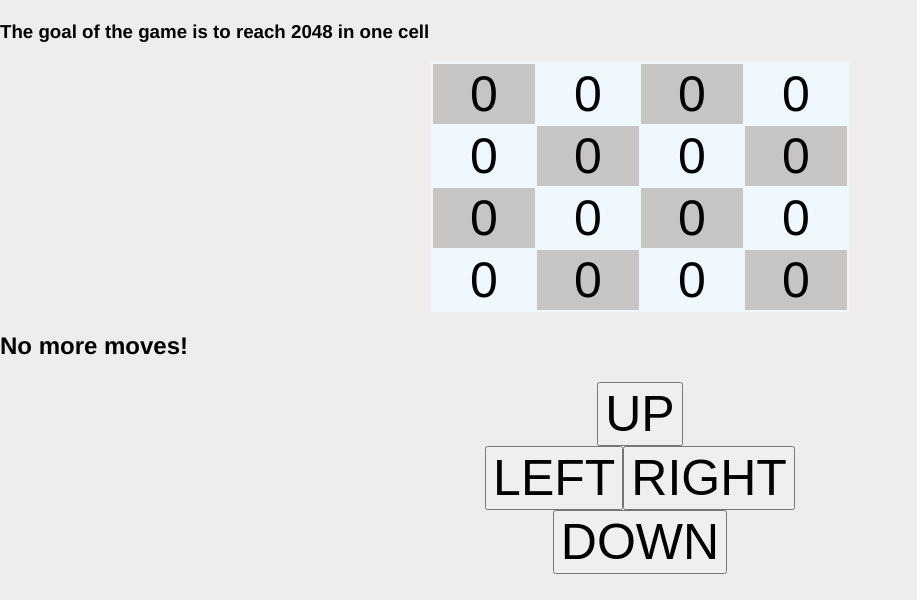
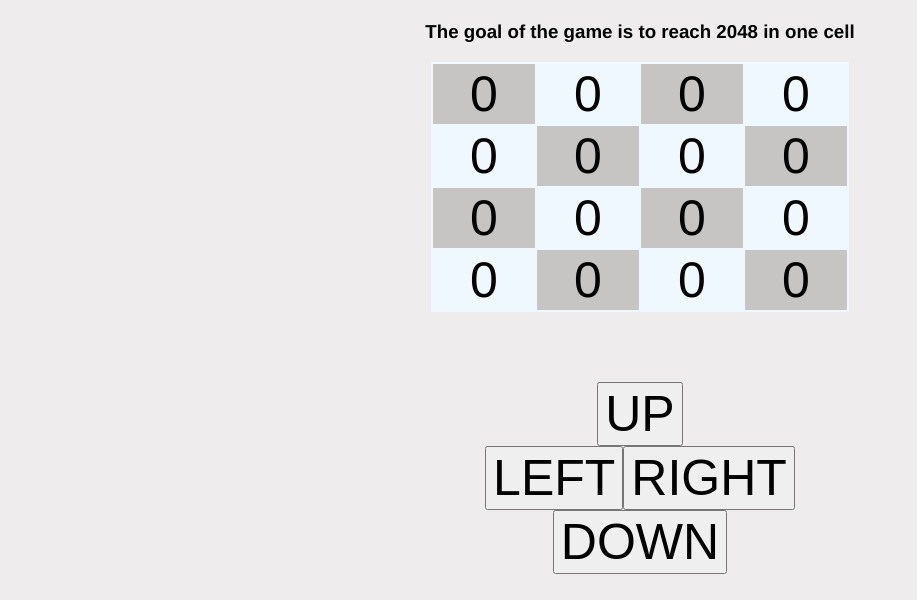
Before and after one commit to bohdanshlyah/game_2048, a Flask app: page / in a window 1280 px wide. Shown: the top 600 px of the page, without its empty margins (0-917 px from the left). Run offline with Flask 2, Linux system fonts and the light colour scheme; some libraries are stand-ins or nearby versions.

Commit message:
added style for hint

```diff
--- a/static/style.css
+++ b/static/style.css
@@ -6,6 +6,9 @@ body {
   }
 
   h1{
+    text-align: center;
+  }
+  h3{
     text-align: center;
   }
 
@@ -31,3 +34,8 @@ body {
   .coloful-cell{
     background-color: rgb(199, 197, 195);
   }
+
+  .hint{
+    text-align: center;
+    visibility: hidden;
+  }
```
